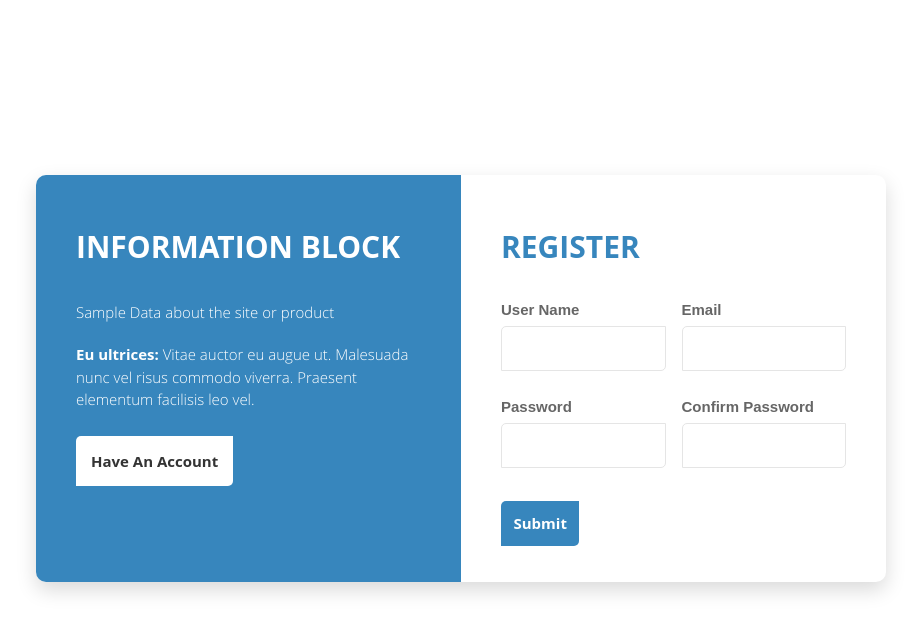
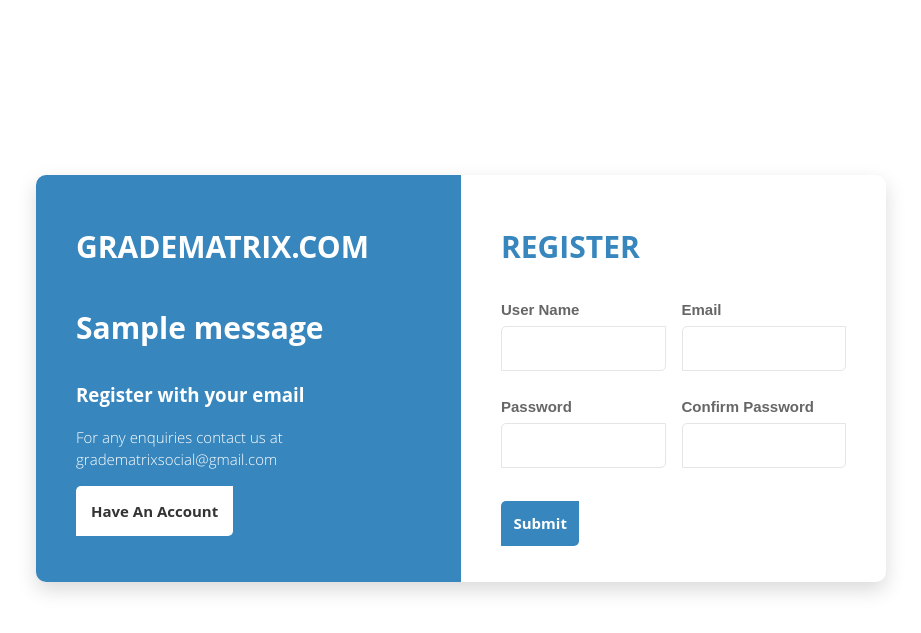
Before and after one commit to msunilhyd/microblog, a Flask app: template app/templates/auth/register.html in a window 1280 px wide. Shown: the top 633 px of the page, without its empty margins (179-1100 px from the left). Run offline with Flask 2, Linux system fonts and the light colour scheme; the template is opened without the code that fills it, so the values that code supplies are empty, except form fields; one stand-in notice (Sample message) is shown; form fields are guessed from the names that the template uses; parts of the project's set-up code (start-up, migrations or seed data) failed here and were passed over; some libraries are stand-ins or nearby versions; some web fonts are replaced.

Commit message:
28-Apr-19: UI changes for tiles

```diff
--- a/app/templates/auth/register.html
+++ b/app/templates/auth/register.html
@@ -22,9 +22,22 @@
 
         <div class="form-v4-content">
             <div class="form-left">
-                <h2>INFORMATION BLOCK</h2>
-                <p class="text-1">Sample Data about the site or product</p>
-                <p class="text-2"><span>Eu ultrices:</span> Vitae auctor eu augue ut. Malesuada nunc vel risus commodo viverra. Praesent elementum facilisis leo vel.</p>
+                <h2>GRADEMATRIX.COM</h2>
+<h2>
+                {% with messages = get_flashed_messages(with_categories=true) %}
+                    {% if messages %}
+                        {% for category, message in messages %}
+                            <div class="alert alert-{{ category }}">
+                                {{ message }}
+                            </div>
+                        {% endfor %}
+                    {% endif %}
+                {% endwith %}
+</h2>
+<h3 class="text-1">Register with your email</h3>
+                <p class="text-3"><span></span> For any enquiries contact us
+at gradematrixsocial@gmail.com</p>
+
                 <div class="form-left-last">
                     <a href="{{ url_for('auth.login') }}">
                         <input type="submit" name="account" class="account" value="Have An Account">
```
Also changed, not shown: app/static/js/jsquiz.js (+9 -0 lines), app/static/stylesheet.css (+2 -7 lines), app/templates/auth/login.html (+9 -7 lines), app/templates/auth/reset_password_request.html (+5 -5 lines), app/templates/tests/all_parents_test_types.html (+2 -2 lines), app/tests/routes.py (+3 -0 lines).
